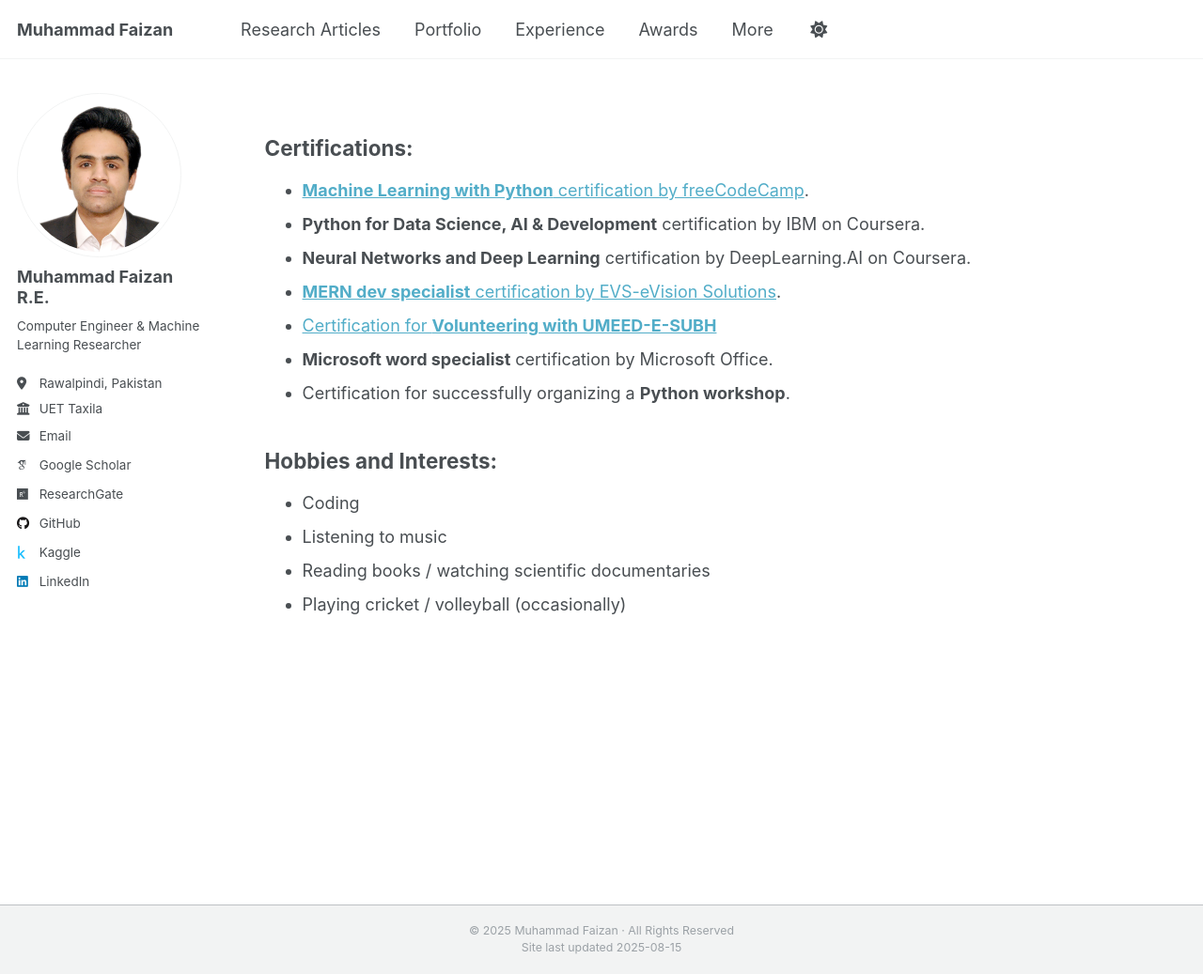
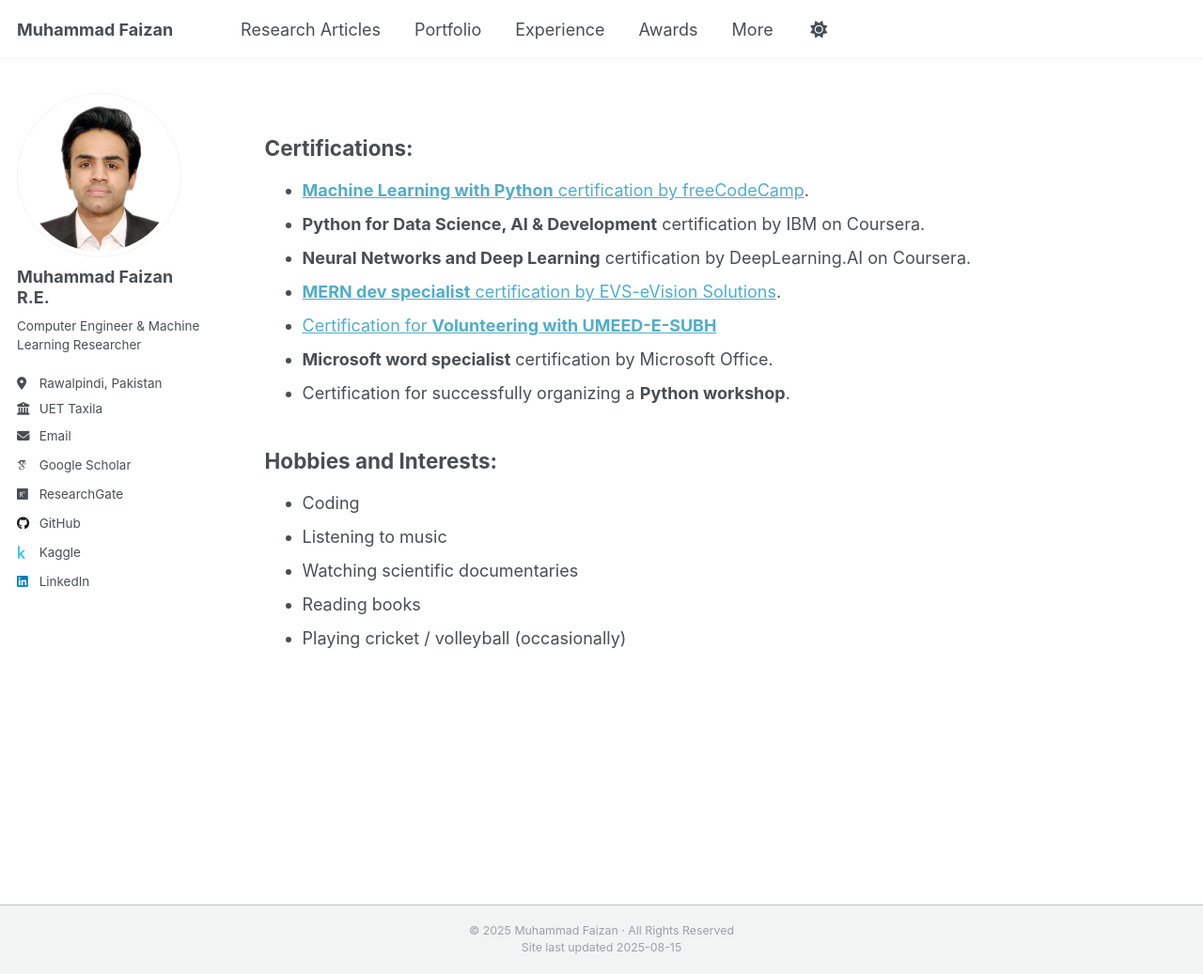
Before and after one commit to MuhammadFaizan99/MuhammadFaizan99.github.io, a Jekyll site: the page built from _pages/more.md, in a window 1280 px wide and 1037 px high. Shown: the whole window at 94% size. Built offline with Jekyll 4.4.1, drawn with Linux system fonts in a browser that asks for light colours; some web fonts are replaced; a script that is not in the unit is left out.

Commit message:
Update more.md

```diff
--- a/_pages/more.md
+++ b/_pages/more.md
@@ -22,5 +22,6 @@ redirect_from:
 
 - Coding
 - Listening to music
-- Reading books / watching scientific documentaries
+- Watching scientific documentaries
+- Reading books
 - Playing cricket / volleyball (occasionally)
```
